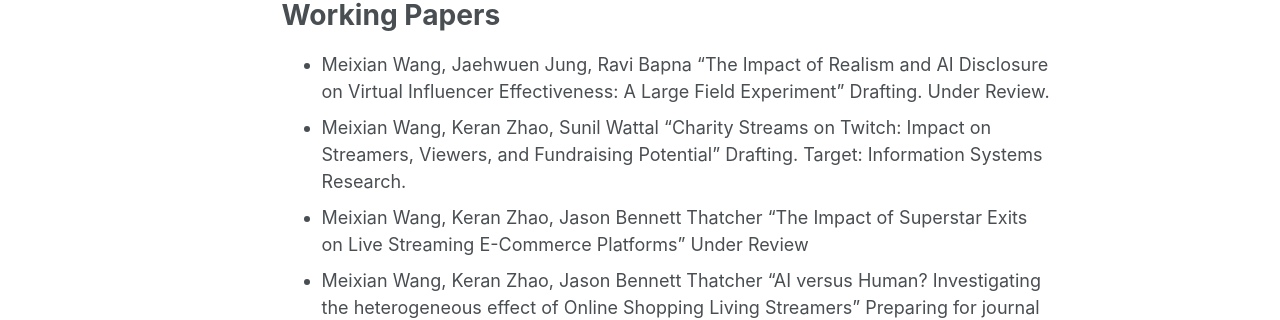
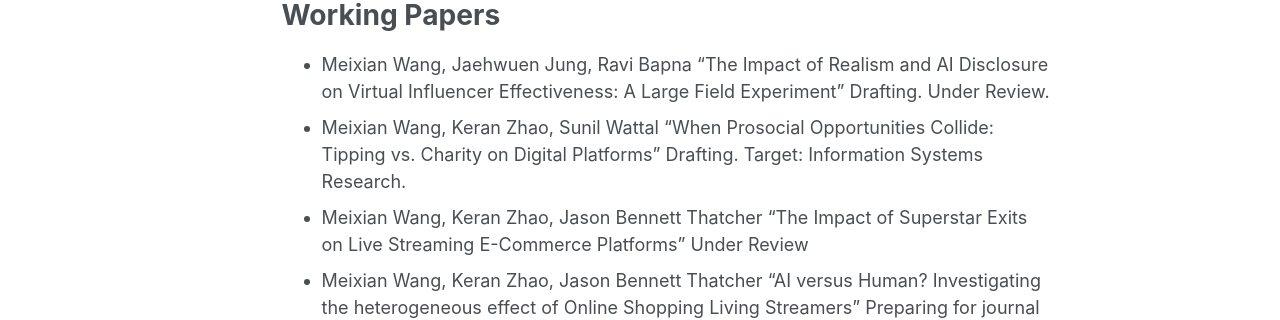
Before and after one commit to MeixianWang2/MeixianWang2.github.io, a Jekyll site: the page built from _pages/about.md, in a window 1280 px wide and 1382 px high. Shown: the part 618-938 px from the top of the window. Built offline with Jekyll 4.4.1, drawn with Linux system fonts in a browser that asks for light colours; some web fonts are replaced.

Commit message:
Update about.md

```diff
--- a/_pages/about.md
+++ b/_pages/about.md
@@ -24,6 +24,6 @@ Research Methodologies:
 Working Papers
 ======
 * Meixian Wang, Jaehwuen Jung, Ravi Bapna “The Impact of Realism and AI Disclosure on Virtual Influencer Effectiveness: A Large Field Experiment” Drafting. Under Review.
-* Meixian Wang, Keran Zhao, Sunil Wattal “Charity Streams on Twitch: Impact on Streamers, Viewers, and Fundraising Potential” Drafting. Target: Information Systems Research.
+* Meixian Wang, Keran Zhao, Sunil Wattal “When Prosocial Opportunities Collide: Tipping vs. Charity on Digital Platforms” Drafting. Target: Information Systems Research.
 * Meixian Wang, Keran Zhao, Jason Bennett Thatcher “The Impact of Superstar Exits on Live Streaming E-Commerce Platforms” Under Review
 * Meixian Wang, Keran Zhao, Jason Bennett Thatcher “AI versus Human? Investigating the heterogeneous effect of Online Shopping Living Streamers” Preparing for journal submission. Target: Information Systems Research.
```
